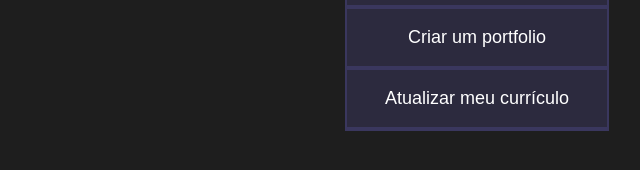
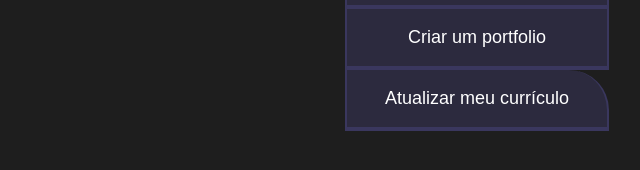
Before and after one commit to Annaluisanunesmoura/projetodevida, a plain HTML site: page index.html in a window 1280 px wide. Shown: the part 460-630 px from the top of the page, 163-803 px from the left. Drawn offline with Linux system fonts and the light colour scheme.

Commit message:
Add media query for button styling on larger screens

```diff
--- a/style.css
+++ b/style.css
@@ -62,3 +62,10 @@ body {
   background-color: var(--botao-ativo);
   border-bottom: 4px solid var(--verde);
 }
+@media screen and (min-width: 768px) {
+  /* Código omitido */
+
+  .botao:last-child {
+    border-radius: 0 40px 0 0;
+  }
+}
```
